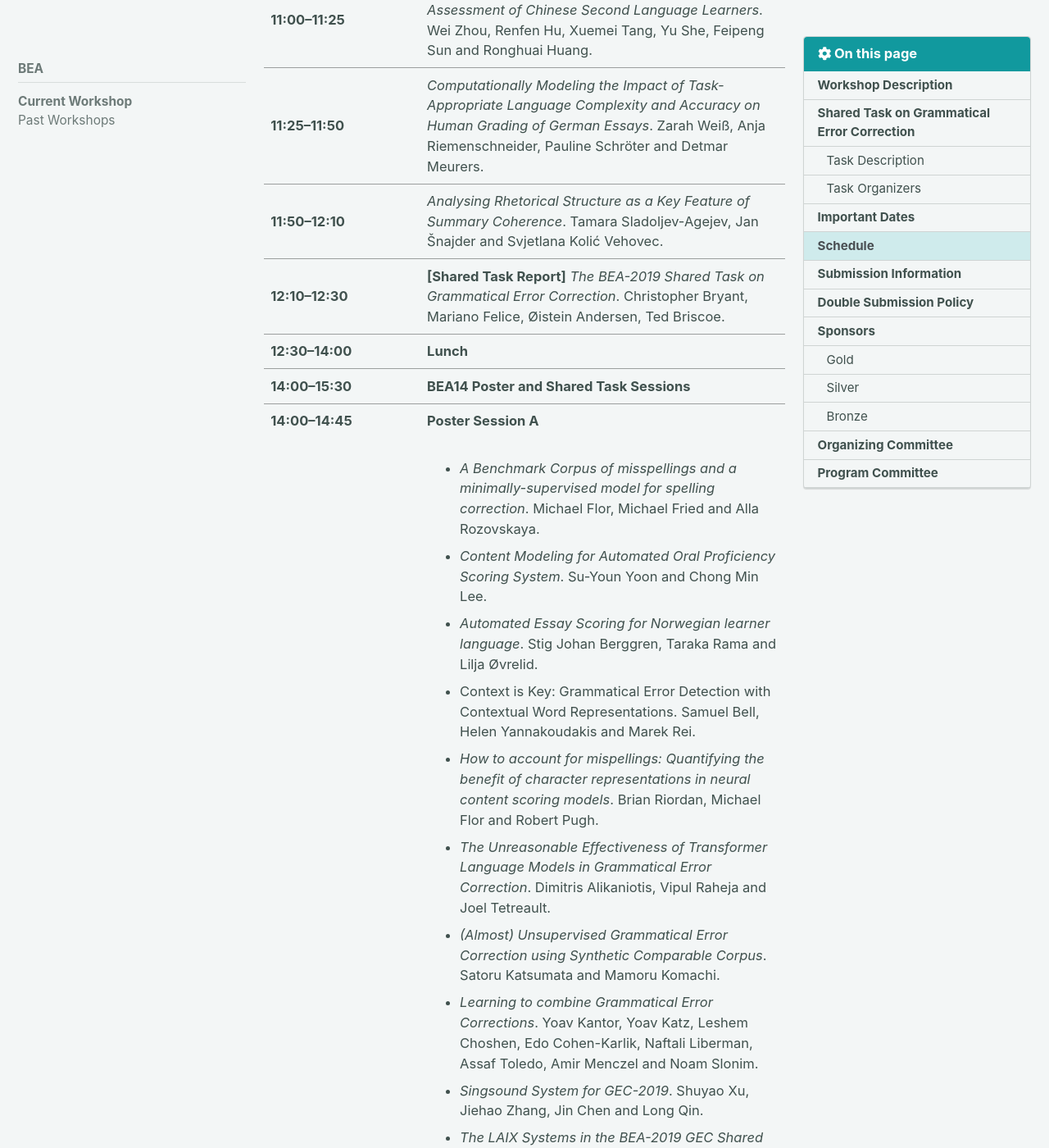
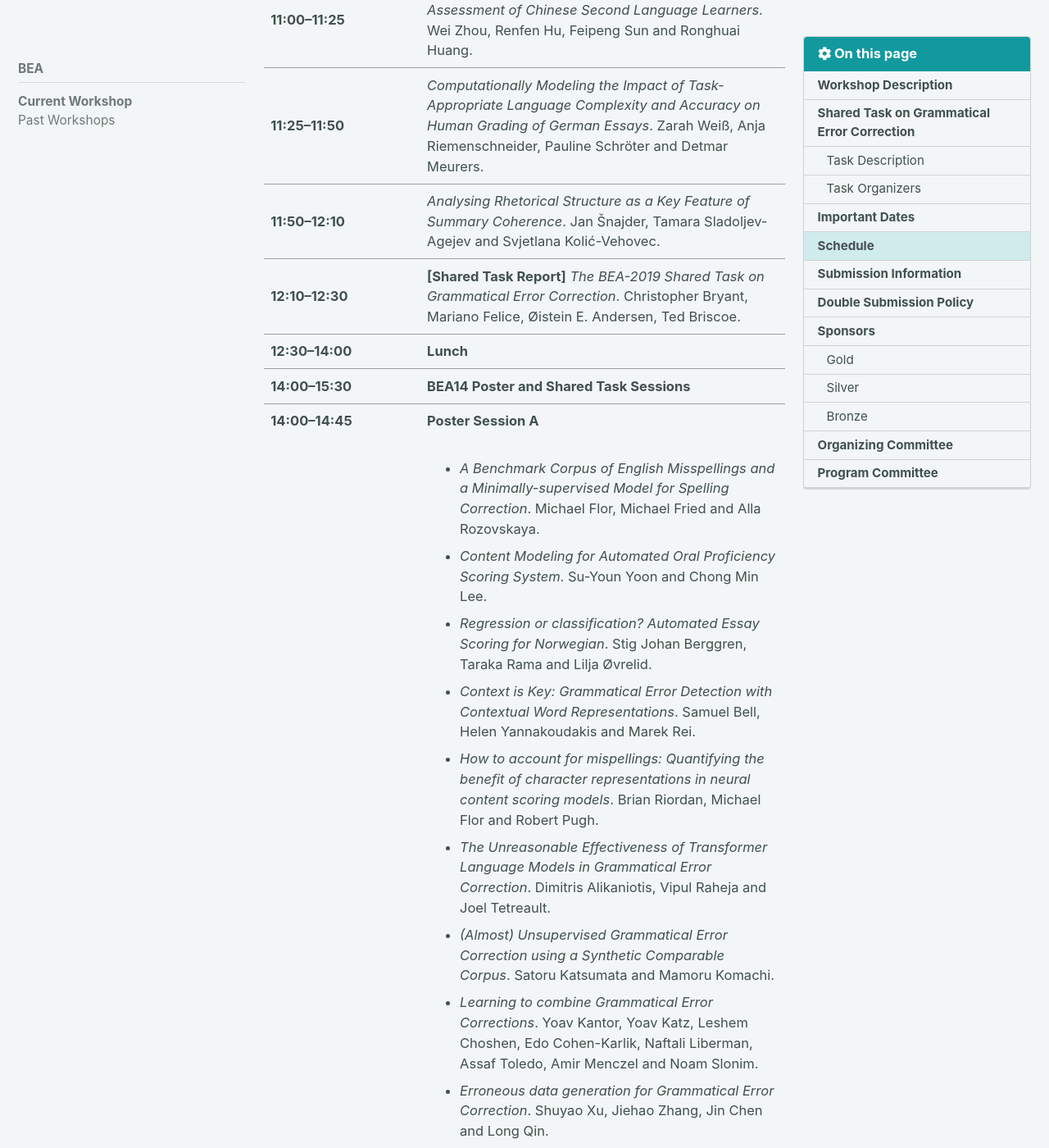
Before and after one commit to sigedu-org/website, a Jekyll site: the page built from _pages/bea/current.md, in a window 1280 px wide and 1400 px high, scrolled down 7327 px. Shown: the whole window at 82% size. Built offline with Jekyll 4.4.1, drawn with Linux system fonts in a browser that asks for light colours; cached includes are drawn as plain includes; nearby versions of some CDN libraries; some of the changed text lies outside the part shown.

Commit message:
Update current.md

```diff
--- a/_pages/bea/current.md
+++ b/_pages/bea/current.md
@@ -172,7 +172,7 @@ More information can be found on the task [webpage](https://www.cl.cam.ac.uk/res
         </tr>
         <tr>
             <td style="width: 30%; font-weight: bold;">11:00&ndash;11:25</td>
-            <td><i>An Intelligent Testing Strategy for Vocabulary Assessment of Chinese Second Language Learners</i>. Wei Zhou, Renfen Hu, Xuemei Tang, Yu She, Feipeng Sun and Ronghuai Huang. </td>
+            <td><i>An Intelligent Testing Strategy for Vocabulary Assessment of Chinese Second Language Learners</i>. Wei Zhou, Renfen Hu, Feipeng Sun and Ronghuai Huang. </td>
         </tr>
         <tr>
             <td style="width: 30%; font-weight: bold;">11:25&ndash;11:50</td>
@@ -180,11 +180,11 @@ More information can be found on the task [webpage](https://www.cl.cam.ac.uk/res
         </tr>
         <tr>
             <td style="width: 30%; font-weight: bold;">11:50&ndash;12:10</td>
-            <td><i>Analysing Rhetorical Structure as a Key Feature of Summary Coherence</i>. Tamara Sladoljev-Agejev, Jan Šnajder and Svjetlana Kolić Vehovec. </td>
+            <td><i>Analysing Rhetorical Structure as a Key Feature of Summary Coherence</i>. Jan Šnajder, Tamara Sladoljev-Agejev and Svjetlana Kolić-Vehovec. </td>
         </tr>
         <tr>
             <td style="width: 30%; font-weight: bold;">12:10&ndash;12:30</td>
-            <td><strong>[Shared Task Report]</strong> <i>The BEA-2019 Shared Task on Grammatical Error Correction</i>. Christopher Bryant, Mariano Felice, Øistein Andersen, Ted Briscoe. </td>
+            <td><strong>[Shared Task Report]</strong> <i>The BEA-2019 Shared Task on Grammatical Error Correction</i>. Christopher Bryant, Mariano Felice, Øistein E. Andersen, Ted Briscoe. </td>
         </tr>
         <tr>
             <td style="width: 30%; font-weight: bold;">12:30&ndash;14:00</td>
@@ -202,35 +202,35 @@ More information can be found on the task [webpage](https://www.cl.cam.ac.uk/res
             <td></td>
             <td>
                 <ul>
-                    <li><i>A Benchmark Corpus of misspellings and a minimally-supervised model for spelling correction</i>. Michael Flor, Michael Fried and Alla Rozovskaya. </li>
+                    <li><i>A Benchmark Corpus of English Misspellings and a Minimally-supervised Model for Spelling Correction</i>. Michael Flor, Michael Fried and Alla Rozovskaya. </li>
 
                     <li><i>Content Modeling for Automated Oral Proficiency Scoring System</i>. Su-Youn Yoon and Chong Min Lee. </li>
 
-                    <li><i>Automated Essay Scoring for Norwegian learner language</i>. Stig Johan Berggren, Taraka Rama and Lilja Øvrelid. </li>
+                    <li><i>Regression or classification? Automated Essay Scoring for Norwegian</i>. Stig Johan Berggren, Taraka Rama and Lilja Øvrelid. </li>
 
-                    <li>Context is Key: Grammatical Error Detection with Contextual Word Representations. Samuel Bell, Helen Yannakoudakis and Marek Rei. </li>
+                    <li><i>Context is Key: Grammatical Error Detection with Contextual Word Representations</i>. Samuel Bell, Helen Yannakoudakis and Marek Rei. </li>
 
                     <li><i>How to account for mispellings: Quantifying the benefit of character representations in neural content scoring models</i>. Brian Riordan, Michael Flor and Robert Pugh. </li>
 
                     <li><i>The Unreasonable Effectiveness of Transformer Language Models in Grammatical Error Correction</i>. Dimitris Alikaniotis, Vipul Raheja and Joel Tetreault. </li>
 
-                    <li><i>(Almost) Unsupervised Grammatical Error Correction using Synthetic Comparable Corpus</i>. Satoru Katsumata and Mamoru Komachi. </li>
+                    <li><i>(Almost) Unsupervised Grammatical Error Correction using a Synthetic Comparable Corpus</i>. Satoru Katsumata and Mamoru Komachi.</li>
 
                     <li><i>Learning to combine Grammatical Error Corrections</i>. Yoav Kantor, Yoav Katz, Leshem Choshen, Edo Cohen-Karlik, Naftali Liberman, Assaf Toledo, Amir Menczel and Noam Slonim. </li>
 
-                    <li><i>Singsound System for GEC-2019</i>. Shuyao Xu, Jiehao Zhang, Jin Chen and Long Qin. </li>
+                    <li><i>Erroneous data generation for Grammatical Error Correction</i>. Shuyao Xu, Jiehao Zhang, Jin Chen and Long Qin. </li>
 
                     <li><i>The LAIX Systems in the BEA-2019 GEC Shared Task</i>. Ruobing Li, Chuan Wang, Yefei Zha, Yonghong Yu, Shiman Guo, Qiang Wang, Yang Liu and Hui Lin. </li>
 
                     <li><i>The CUED's Grammatical Error Correction Systems for BEA-2019</i>. Felix Stahlberg and Bill Byrne. </li>
 
-                    <li><i>The AIP-Tohoku System at the BEA-2019 Shared Task</i>. Hiroki Asano, Tomoya Mizumoto and Masato Mita. </li>
+                    <li><i>The AIP-Tohoku System at the BEA-2019 Shared Task</i>. Hiroki Asano, Masato Mita, Tomoya Mizumoto and Jun Suzuki. </li>
 
                     <li><i>CUNI System for the Building Educational Applications 2019 Shared Task: Grammatical Error Correction</i>. Jakub Náplava and Milan Straka. </li>
 
-                    <li><i>Noisy Channel for Low Resource Grammatical Error Correction</i>. Ophélie Lacroix, Simon Flachs and Anders Søgaard. </li>
+                    <li><i>Noisy Channel for Low Resource Grammatical Error Correction</i>. Simon Flachs, Ophélie Lacroix and Anders Søgaard. </li>
 
-                    <li><i>The BLCU System in the BEA 2019 Shared Task</i>. Liner Yang and Chencheng Wang. </li>
+                    <li><i>The BLCU System in the BEA 2019 Shared Task</i>. Liner Yang, Chencheng Wang, Tianxin Liao and Erhong Yang. </li>
 
                     <li><i>TMU Transformer System Using BERT for Re-ranking at BEA 2019 Grammatical Error Correction on Restricted Track</i>. Masahiro Kaneko, Kengo Hotate, Satoru Katsumata and Mamoru Komachi. </li>
 
@@ -240,7 +240,7 @@ More information can be found on the task [webpage](https://www.cl.cam.ac.uk/res
 
                     <li><i>Improving Precision of Grammatical Error Correction with Cheat Sheet</i>. Mengyang Qiu, Xuejiao Chen, Maggie Liu, Krishna Parvathala, Apurva Patil and Jungyeul Park. </li>
 
-                    <li><i>Multi-headed Architecture Based on BERT for Grammar Error Correction</i>. Bohdan Didenko and Julia Shaptala. </li>
+                    <li><i>Multi-headed Architecture Based on BERT for Grammatical Errors Correction</i>. Julia Shaptala and Bohdan Didenko. </li>
 
                     <li><i>Neural Grammatical Error Correction Systems with Unsupervised Pre-training on Synthetic Data</i>. Roman Grundkiewicz, Marcin Junczys-Dowmunt and Kenneth Heafield. </li>
                 </ul>
@@ -292,11 +292,11 @@ More information can be found on the task [webpage](https://www.cl.cam.ac.uk/res
 
                     <li><i>Equity Beyond Bias in Language Technologies for Education</i>. Elijah Mayfield, Michael Madaio, Shrimai Prabhumoye, David Gerritsen, Brittany McLaughlin, Ezekiel Dixon-Román and Alan W Black. </li>
 
-                    <li><i>From Receptive to Productive: Learning to Use Confusing Words through Automatically Selected Example Sentences</i>. Chieh-Yang Huang, Yi-Ting Huang, MeiHua Chen and Lun-Wei Ku. </li>
+                    <li><i>From Receptive to Productive: Learning to Use Confusing Words through Automatically Selected Example Sentences</i>. Chieh-Yang Huang, Yi-Ting Huang, Mei-Hua Chen and Lun-Wei Ku. </li>
 
                     <li><i>Equipping Educational Applications with Domain Knowledge</i>. Tarek Sakakini, Hongyu Gong, Jong Yoon Lee, Robert Schloss, JinJun Xiong and Suma Bhat. </li>
 
-                    <li><i>The Unbearable Weight of Generating Artificial Errors for Grammatical Error Correctio</i>. Phu Mon Htut and Joel Tetreault. </li>
+                    <li><i>The Unbearable Weight of Generating Artificial Errors for Grammatical Error Correction</i>. Phu Mon Htut and Joel Tetreault. </li>
                 </ul>
             </td>
         </tr>
```
Also changed, not shown: other parts of _pages/bea/current.md (+6 -6 lines).
